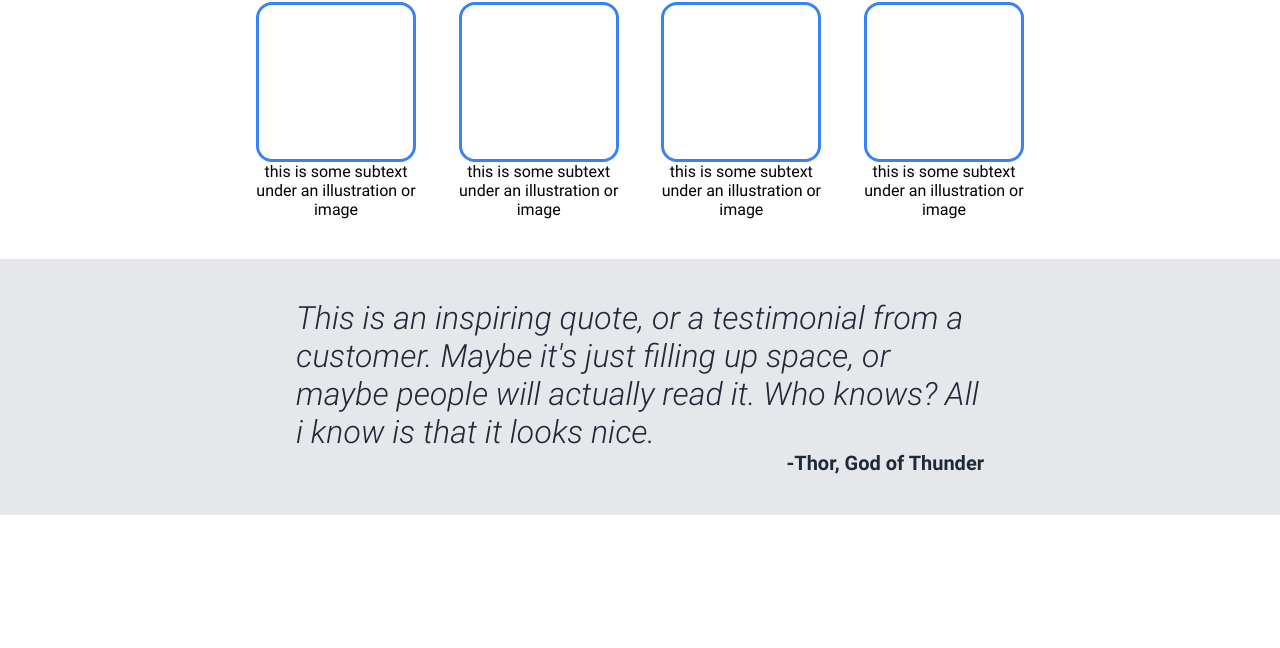
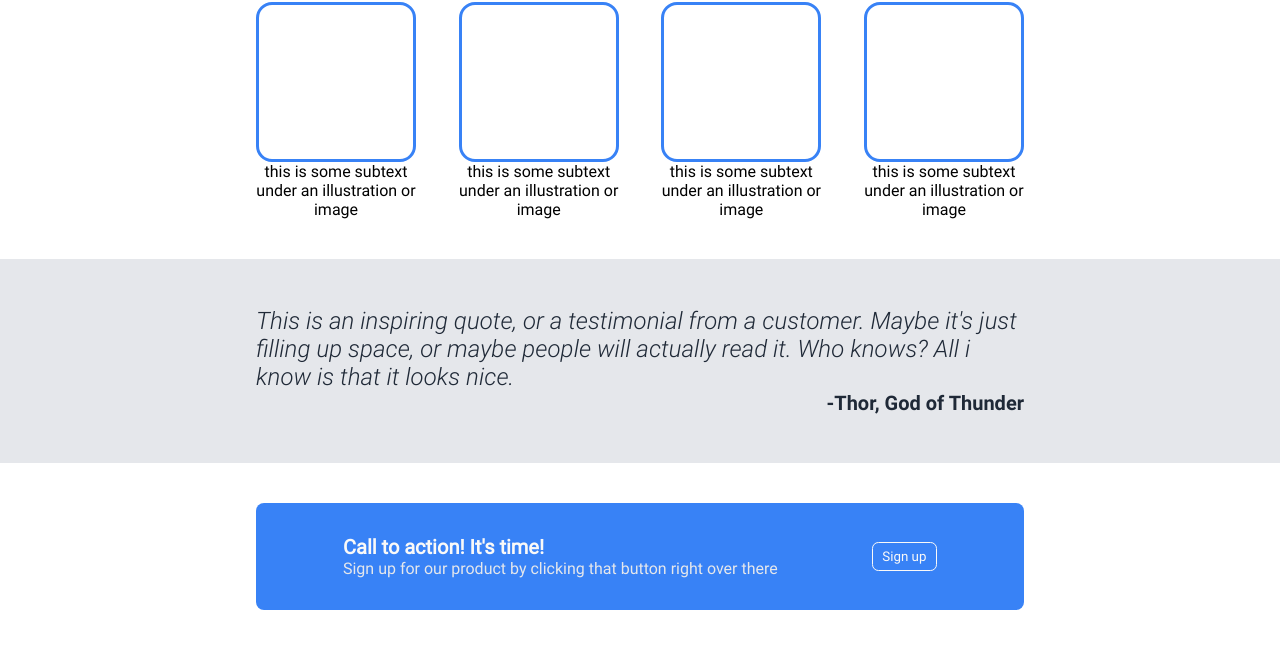
Before and after one commit to jagpratap/odin_landing-page, a plain HTML site: page index.html in a window 1280 px wide. Shown: the part 634-1282 px from the top of the page. Before the commit the page ends 1149 px from the top, so only its background shows below. Drawn offline with Linux system fonts and the light colour scheme.

Commit message:
sign up section completed

```diff
--- a/index.html
+++ b/index.html
@@ -73,6 +73,20 @@
       </div>
     </div>
   </article>
+
+  <!-- SignUp Section -->
+  <section class="signUp-section">
+    <div class="container">
+      <div class="signUp-content">
+        <div class="signUp-text">
+          <h1>Call to action! It's time!</h1>
+          <p>Sign up for our product by clicking that button right over there</p>
+        </div>
+        <button>Sign up</button>
+      </div>
+    </div>
+  </section>
+
 </body>
 
 </html>
--- a/public/css/styles.css
+++ b/public/css/styles.css
@@ -151,13 +151,13 @@ button {
 }
 
 .quote {
-  padding: 2.5rem;
+  padding: 3rem 0;
   color: var(--dark_blue);
 }
 
 .quote-text {
   font-family: var(--roboto_light_italic);
-  font-size: 2rem;
+  font-size: 1.5rem;
 }
 
 .quote-author {
@@ -167,3 +167,36 @@ button {
 }
 
 /******* Quote-Article *******/
+
+
+/******* SignUp-Section *******/
+
+.signUp-content {
+  background-color: var(--blue);
+  margin: 2.5rem 0;
+  padding: 2rem 2.5rem;
+  border-radius: 0.5rem;
+  display: flex;
+  justify-content: space-around;
+  align-items: center;
+}
+
+.signUp-text h1 {
+  font-size: 1.25rem;
+  color: var(--primary_text);
+}
+
+.signUp-text p {
+  color: var(--secondary_text);
+}
+
+.signUp-content>button {
+  background-color: var(--blue);
+  color: var(--primary_text);
+  font-family: var(--roboto_regular);
+  padding: 0.4rem 0.6rem;
+  border: 0.1rem solid var(--primary_text);
+  border-radius: 0.4rem;
+}
+
+/******* SignUp-Section *******/
```
